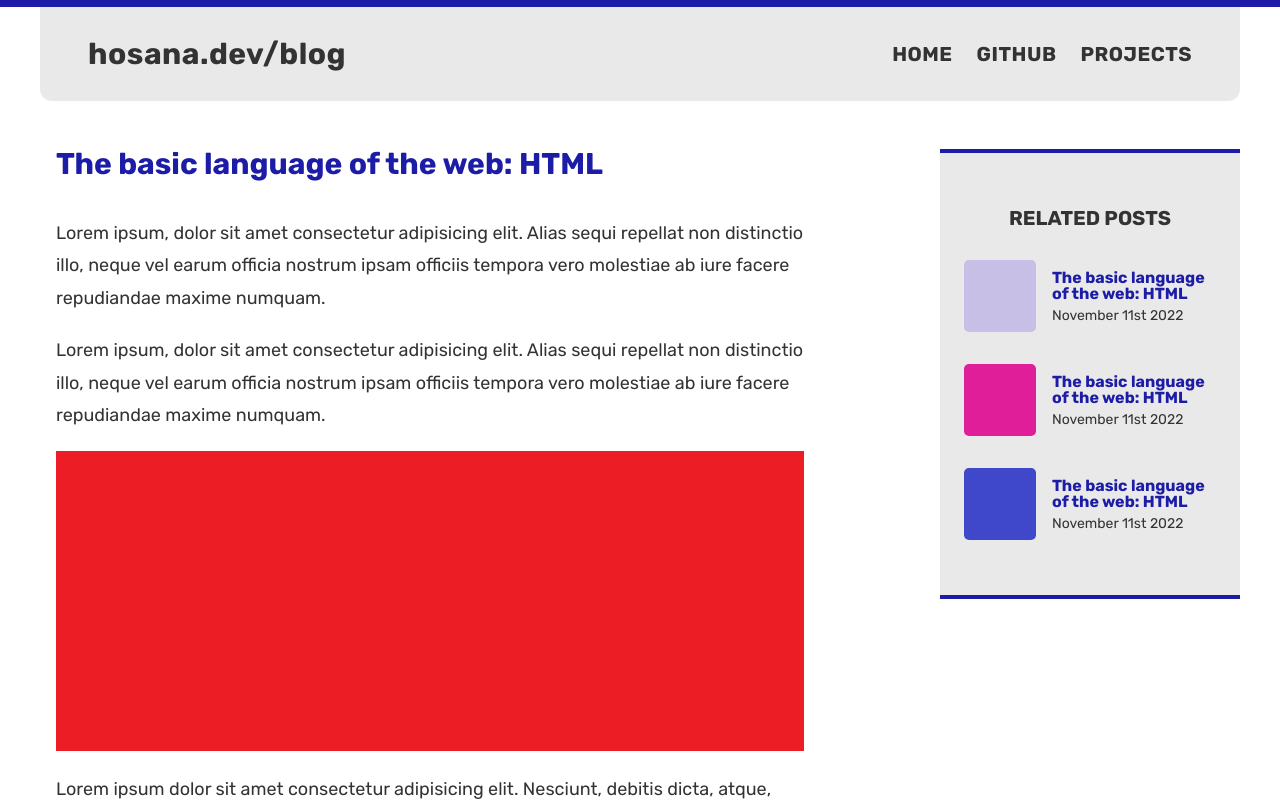
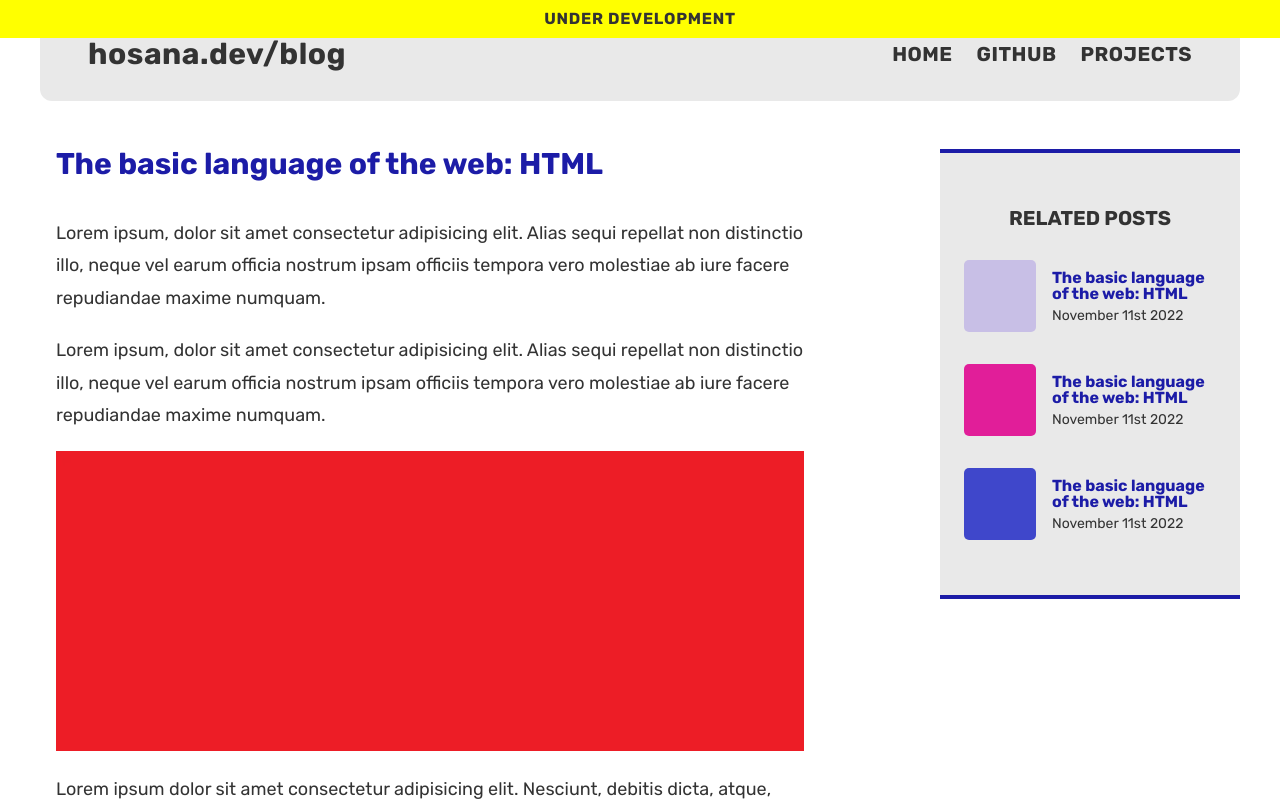
Before and after one commit to devhosana/hosana.dev-blog, a React (Vite) app: page / in a window 1280 px wide. Shown: the top 801 px of the page. Built offline with nearby package versions, Linux system fonts and the light colour scheme.

Commit message:
added temporary message

```diff
--- a/src/App.jsx
+++ b/src/App.jsx
@@ -7,6 +7,24 @@ function App() {
 
   return (
     <div className={styles.app}>
+      {/* Temporário */}
+      <div style={
+        {
+          backgroundColor: "yellow",
+          width: "100%",
+          position: "fixed",
+          top: "-0.05%",
+          left: "0",
+          padding: "1.1rem",
+          fontWeight: "700",
+          textAlign: "center",
+          letterSpacing: "0.75px",
+          textTransform: "uppercase",
+          fontSize: "1.6rem",
+
+
+        }}> Under development </div>
+
       <MainComponent
       />
     </div>
--- a/src/App.module.css
+++ b/src/App.module.css
@@ -1,4 +1,8 @@
 .app {
   padding: 0 3.2rem;
   border-top: 7px solid var(--color-primary);
+
+  /* Temporário até ficar pronto */
+  position: relative;
+
 }
```
